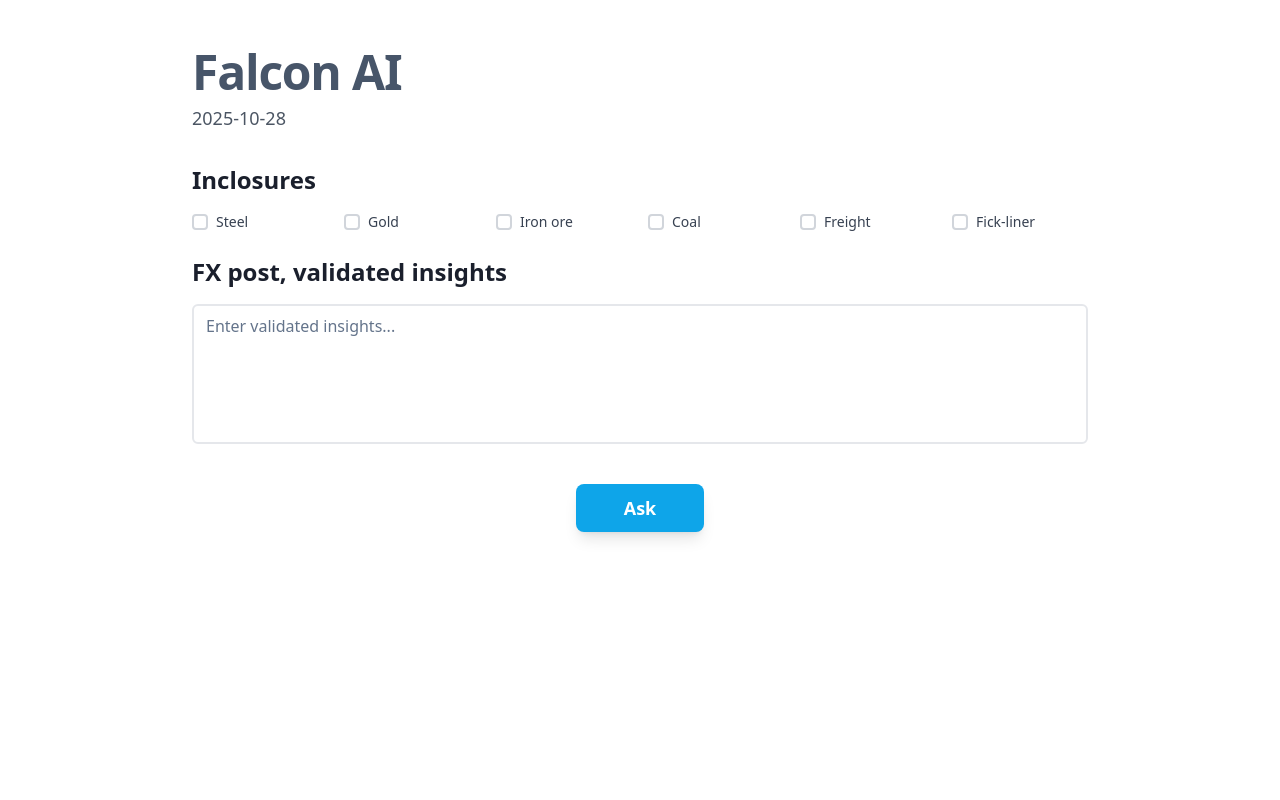
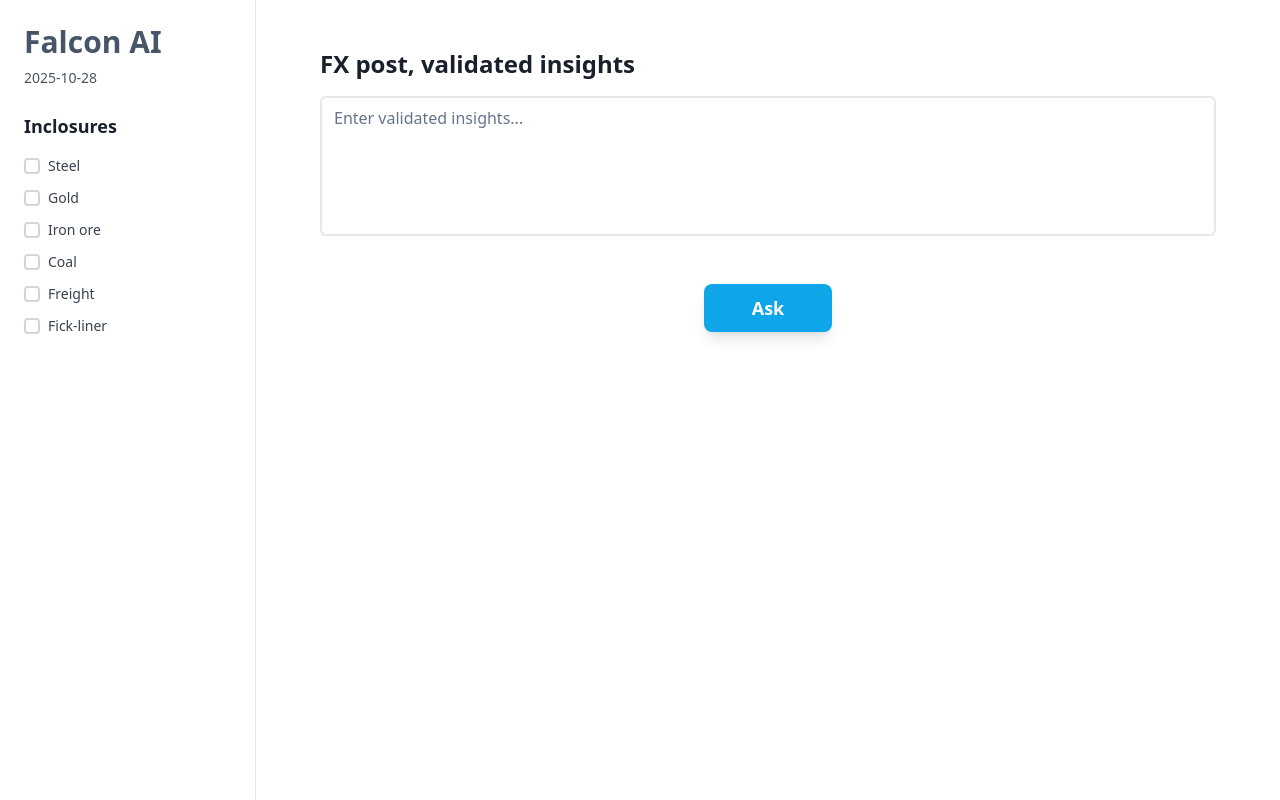
Before and after one commit to pr-poehali-dev/falcon-ai-dashboard, a React (Vite) app: page / in a window 1280 px wide. Built offline with nearby package versions, Linux system fonts and the light colour scheme.

Commit message:
Добавить инклоужрс слева в интерфейс

```diff
--- a/src/pages/Index.tsx
+++ b/src/pages/Index.tsx
@@ -48,17 +48,16 @@ const Index = () => {
   };
 
   return (
-    <div className="min-h-screen bg-white py-12 px-4">
-      <div className="max-w-4xl mx-auto space-y-8">
-        <div className="text-center space-y-2">
-          <h1 className="text-5xl tracking-tight px-0 mx-0 my-0 text-slate-600 text-left font-semibold">Falcon AI</h1>
-          <p className="text-lg text-gray-600 text-left">{getCurrentDate()}</p>
+    <div className="min-h-screen bg-white flex">
+      <aside className="w-64 border-r border-gray-200 p-6 space-y-6">
+        <div className="space-y-2">
+          <h1 className="text-3xl font-semibold text-slate-600">Falcon AI</h1>
+          <p className="text-sm text-gray-600">{getCurrentDate()}</p>
         </div>
 
-        <div className="space-y-6">
         <div className="space-y-4">
-            <h2 className="text-2xl font-semibold text-[#1A1F2C]">Inclosures</h2>
-            <div className="grid grid-cols-2 md:grid-cols-3 lg:grid-cols-6 gap-4">
+          <h2 className="text-lg font-semibold text-[#1A1F2C]">Inclosures</h2>
+          <div className="space-y-3">
             {commodities.map((commodity) => (
               <div key={commodity.id} className="flex items-center space-x-2">
                 <Checkbox
@@ -77,7 +76,10 @@ const Index = () => {
             ))}
           </div>
         </div>
+      </aside>
 
+      <main className="flex-1 p-12">
+        <div className="max-w-4xl mx-auto space-y-8">
           <div className="space-y-4">
             <h2 className="text-2xl font-semibold text-[#1A1F2C]">
               FX post, validated insights
@@ -98,7 +100,6 @@ const Index = () => {
             >
               Ask
             </Button>
-          </div>
           </div>
 
           {showResults && (
@@ -165,6 +166,7 @@ const Index = () => {
             </Card>
           )}
         </div>
+      </main>
     </div>
   );
 };
```
Lines whose indentation alone changed are shown as unchanged.
